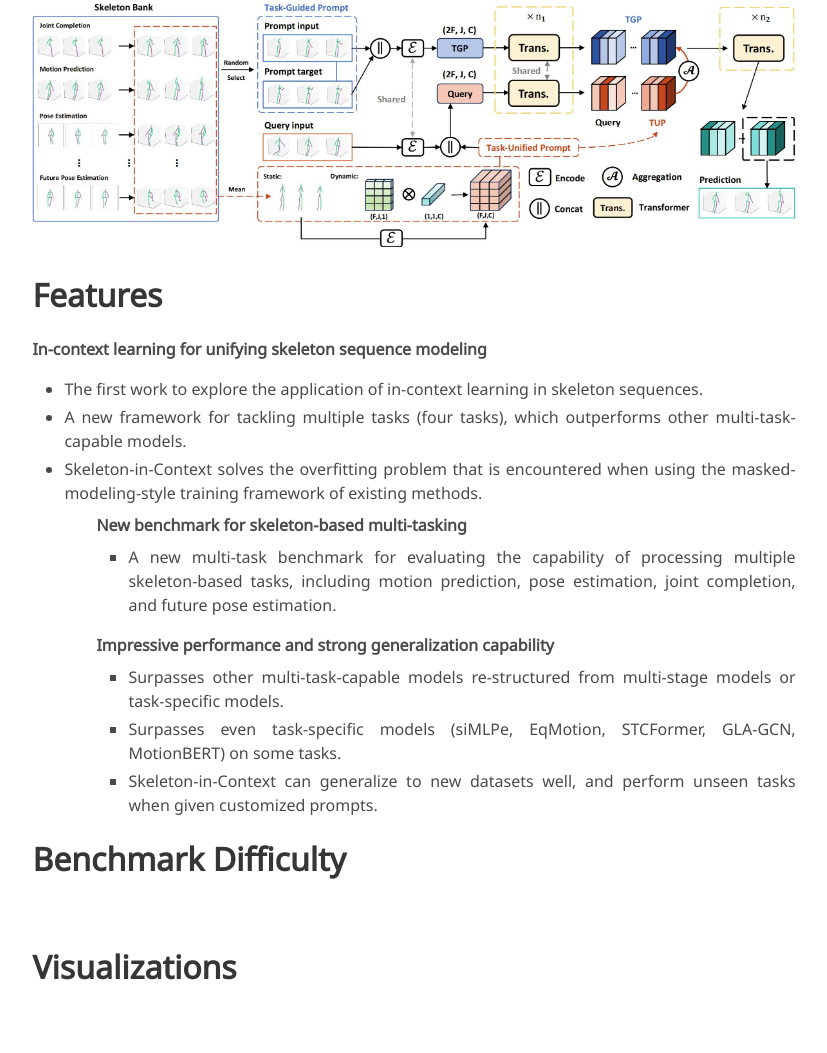
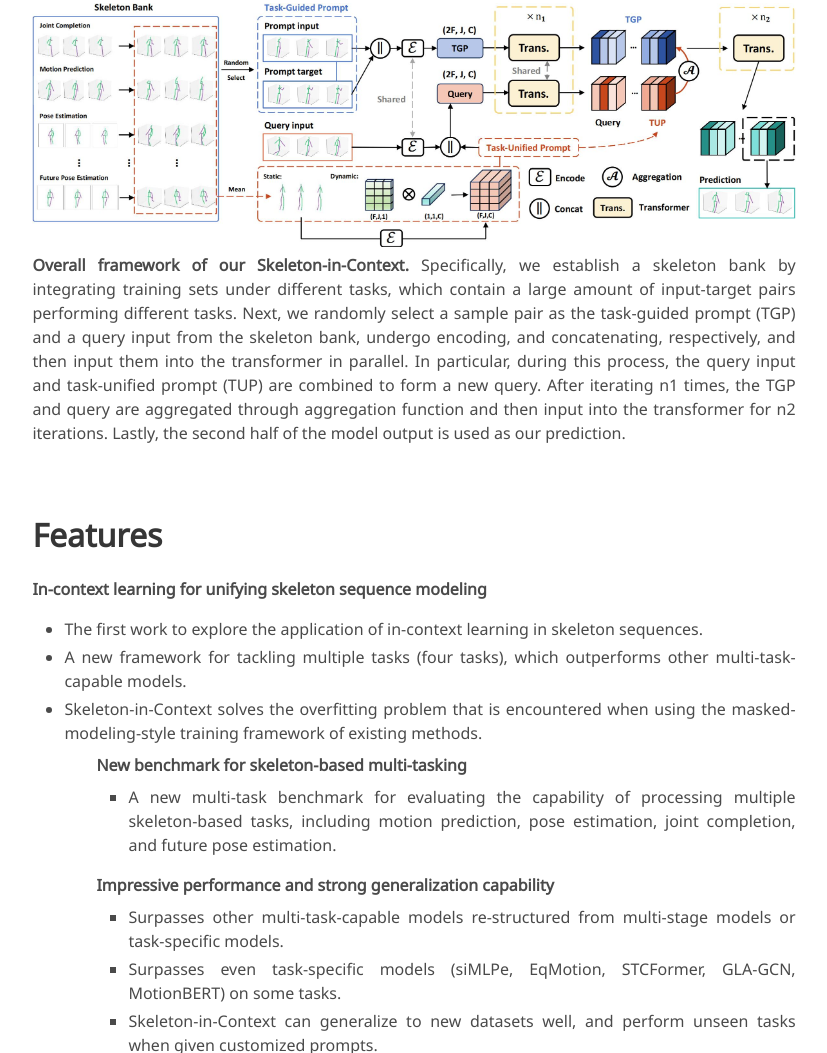
Before and after one commit to BradleyWang0416/skeletonincontext, a plain HTML site: page index.html in a window 1280 px wide. Shown: the part 1513-2566 px from the top of the page, without its empty margins (226-1053 px from the left). Drawn offline with nearby package versions, Linux system fonts and the light colour scheme; some icons are missing; a web font is replaced by a local one.

Commit message:
Update index.html

```diff
--- a/index.html
+++ b/index.html
@@ -196,6 +196,14 @@
         </div> -->
         <img id="teaser" src="./static/media/Framework_00.jpg" alt="Teaser Image" height="100%">
 
+
+        <div class="content has-text-justified">
+          <b>Overall framework of our Skeleton-in-Context.</b> Specifically, we establish a skeleton bank by integrating training sets under different tasks, which contain a large amount of input-target pairs performing different tasks.
+          Next, we randomly select a sample pair as the task-guided prompt (TGP) and a query input from the skeleton bank, undergo encoding, and concatenating, respectively, and then input them into the transformer in parallel.
+          In particular, during this process, the query input and task-unified prompt (TUP) are combined to form a new query. After iterating n1 times, the TGP and query are aggregated through aggregation function and then input into the transformer for n2 iterations.
+          Lastly, the second half of the model output is used as our prediction.
+        </div>
+
         <!--/ Definition. -->
 
         <br><br>
```
